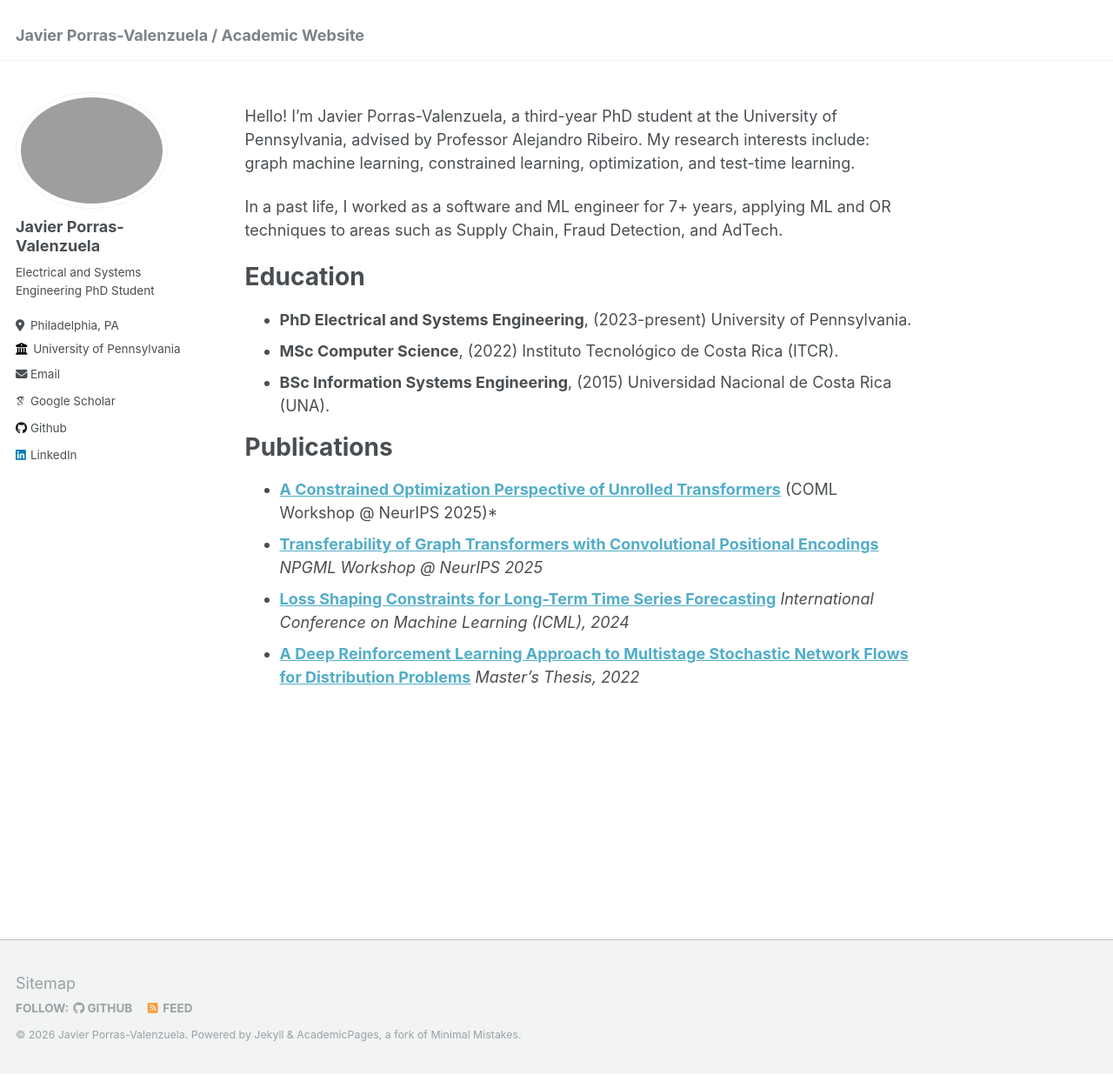
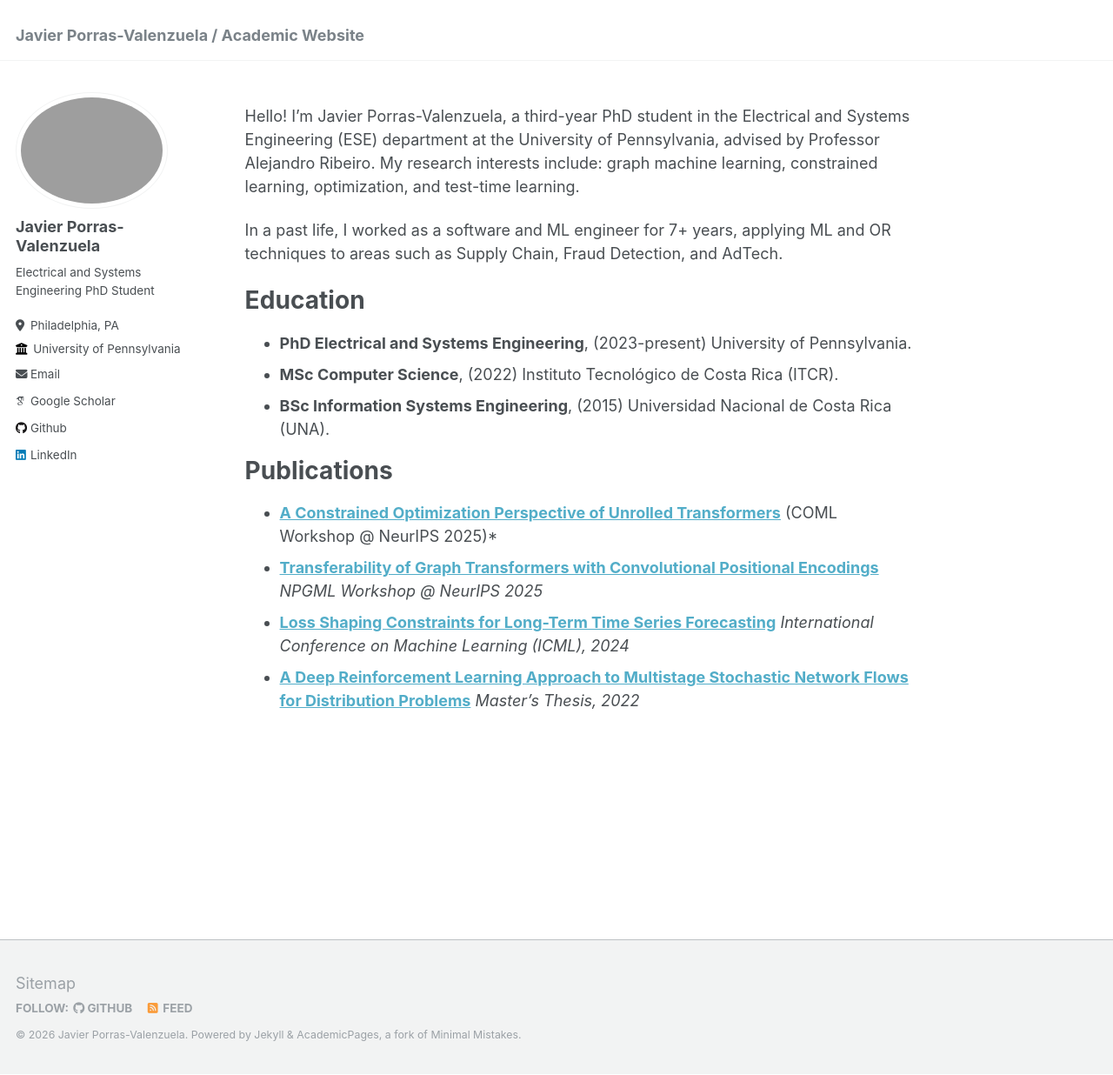
Before and after one commit to jotaporras/jotaporras.github.io, a Jekyll site: the page built from _pages/about.md, in a window 1280 px wide and 1236 px high. Shown: the whole window at 87% size. Built offline with Jekyll 4.4.1, drawn with Linux system fonts in a browser that asks for light colours; some web fonts are replaced.

Commit message:
Update first line

```diff
--- a/_pages/about.md
+++ b/_pages/about.md
@@ -7,7 +7,7 @@ redirect_from:
   - /about.html
 ---
 
-Hello! I'm Javier Porras-Valenzuela, a third-year PhD student at the University of Pennsylvania, advised by Professor Alejandro Ribeiro. My research interests include: graph machine learning, constrained learning, optimization, and test-time learning.
+Hello! I'm Javier Porras-Valenzuela, a third-year PhD student in the Electrical and Systems Engineering (ESE) department at the University of Pennsylvania, advised by Professor Alejandro Ribeiro. My research interests include: graph machine learning, constrained learning, optimization, and test-time learning.
 
 In a past life, I worked as a software and ML engineer for 7+ years, applying ML and OR techniques to areas such as Supply Chain, Fraud Detection, and AdTech.
 
```
